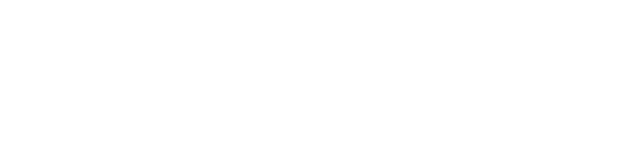
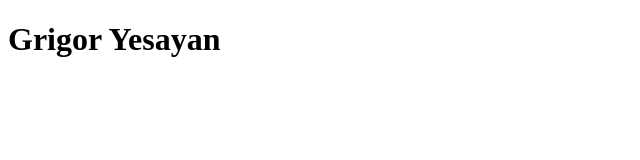
Before and after one commit to MrGrigorPC/rsschool-cv, a plain HTML site: page index.html in a window 1280 px wide. Shown: the whole page, without its empty margins (0-640 px from the left). Drawn offline with Linux system fonts and the light colour scheme.

Commit message:
feat: Add basic info

```diff
--- a/index.html
+++ b/index.html
@@ -8,6 +8,6 @@
   <title>CV</title>
 </head>
 <body>
-
+  <h1 class="title">Grigor Yesayan</h1>
 </body>
 </html>
```
